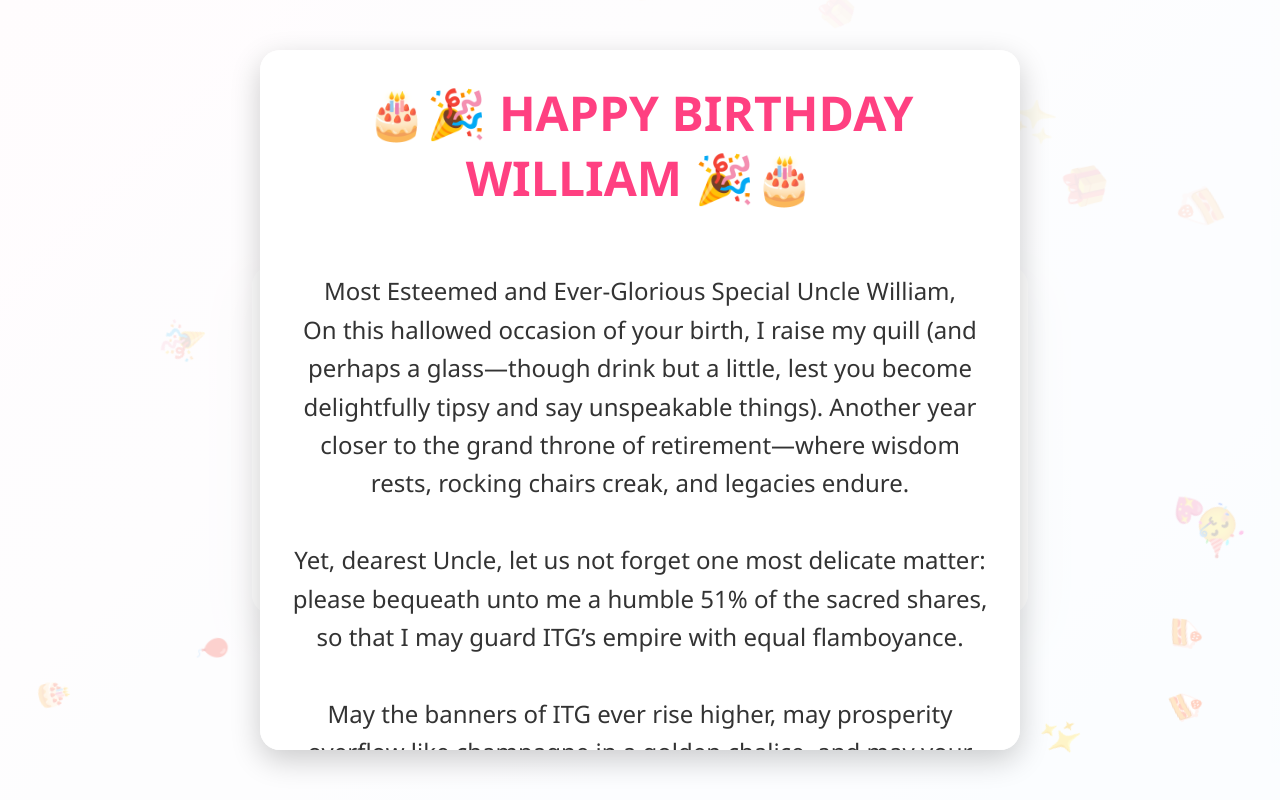
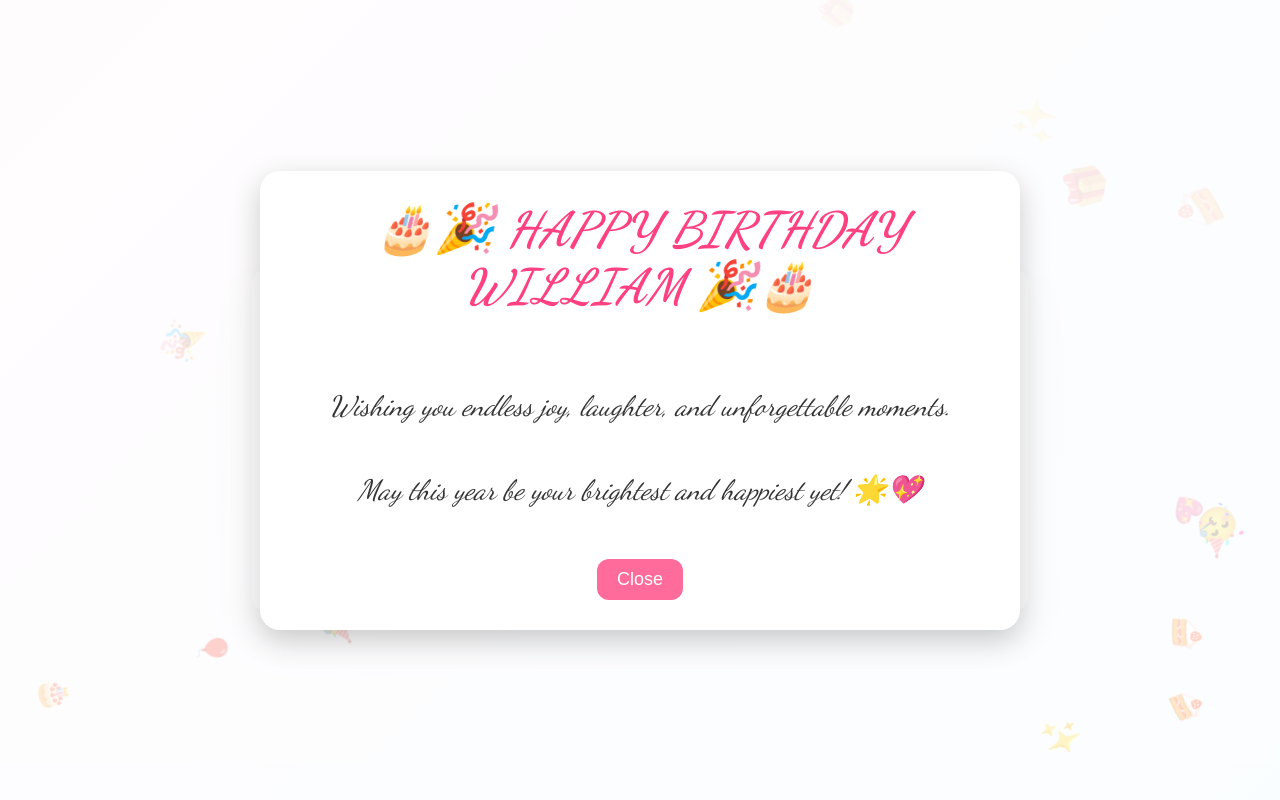
Before and after one commit to Alice-in-wonderlands/haha, a plain HTML site: page index.html in a window 1280 px wide. Both pictures are taken after a click on the button "Big Wish". Drawn offline with Linux system fonts and the light colour scheme.

Commit message:
Update index.html

```diff
--- a/index.html
+++ b/index.html
@@ -4,6 +4,10 @@
   <meta charset="utf-8" />
   <title>Happy Birthday, Will!!</title>
   <meta name="viewport" content="width=device-width,initial-scale=1" />
+
+  <!-- Handwriting style font -->
+  <link href="https://fonts.googleapis.com/css2?family=Dancing+Script:wght@400;700&display=swap" rel="stylesheet">
+
   <style>
     :root{ --card-width:720px; --accent:#ff6b9a; }
     html,body{ height:100%; margin:0; font-family: "Segoe UI", sans-serif;
@@ -109,17 +113,11 @@
 
   <!-- big wish popup -->
   <div id="bigWish" class="popup">
-    <div class="popup-content">
+    <div class="popup-content" style="font-family: 'Dancing Script', cursive; font-style:italic;">
       <h1 style="font-size:48px;">🎂🎉 HAPPY BIRTHDAY WILLIAM 🎉🎂</h1>
-      <p style="font-size:24px; text-align:center;">
-        Most Esteemed and Ever-Glorious Special Uncle William,
-On this hallowed occasion of your birth, I raise my quill (and perhaps a glass—though drink but a little, lest you become delightfully tipsy and say unspeakable things). Another year closer to the grand throne of retirement—where wisdom rests, rocking chairs creak, and legacies endure.
-
-Yet, dearest Uncle, let us not forget one most delicate matter: please bequeath unto me a humble 51% of the sacred shares, so that I may guard ITG’s empire with equal flamboyance.
-
-May the banners of ITG ever rise higher, may prosperity overflow like champagne in a golden chalice, and may your laughter echo through the corridors of success.
-
-Happy Birthday, Special Uncle William—the legend, the mentor, the eternal shareholder of our hearts (though, to be fair, we cannot entirely confirm if Alice’s heart is included) 🌟💖
+      <p style="font-size:28px; text-align:center; line-height:1.5;">
+        Wishing you endless joy, laughter, and unforgettable moments.<br>
+        May this year be your brightest and happiest yet! 🌟💖
       </p>
       <button class="close-btn" onclick="document.getElementById('bigWish').style.display='none'">Close</button>
     </div>
@@ -130,7 +128,6 @@ Happy Birthday, Special Uncle William—the legend, the mentor, the eternal shar
     <div class="popup-content">
       <h2 style="font-size:32px;">🎶 Birthday Song 🎶</h2>
       <p>
-[Verse 1]
 International Tutor Group’s your baby, it’s true,
 But it cries every morning — and so do we too.
 Forty-seven candles, the number’s a fright,
@@ -142,7 +139,7 @@ Emails flying, deadlines cross.
 But where’s the cake, Will? All we got’s your chaos.
 
 [Chorus]
-Happy Birthday, Uncle Will🎂
+Happy Birthday, Uncle Will,
 Another year older, still busy still.
 Happy one more step towards retirement,
 We’ll drink to your “time zone enlightenment.”
@@ -160,7 +157,7 @@ Two-hour meetings you call “a quick chat,”
 By the end we’re all wondering who asked for that.
 
 [Chorus]
-Happy Birthday, Uncle Will🎂
+Happy Birthday, Uncle Will,
 Forty-seven, mate, that’s over the hill.
 International’s booming, but don’t be defiant,
 Happy one more year closer to retirement.
```
